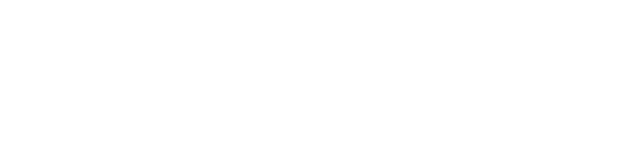
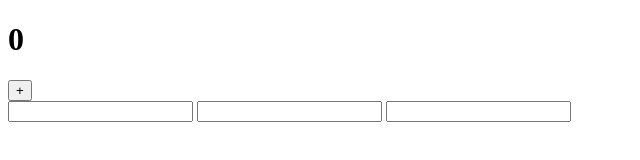
Before and after one commit to xenista/povt20d, a plain HTML site: page index.html in a window 1280 px wide. Shown: the whole page, without its empty margins (0-640 px from the left). Drawn offline with Linux system fonts and the light colour scheme.

Commit message:
add html structure

```diff
--- a/index.html
+++ b/index.html
@@ -6,6 +6,12 @@
        <title>Document</title>
 </head>
 <body>
-
+       <h1 id="header">0</h1>
+       <button id="button">+</button>
+       <div>
+              <input type="text" />
+              <input type="text" />
+              <input type="text" />
+       </div>
 </body>
 </html>
```
